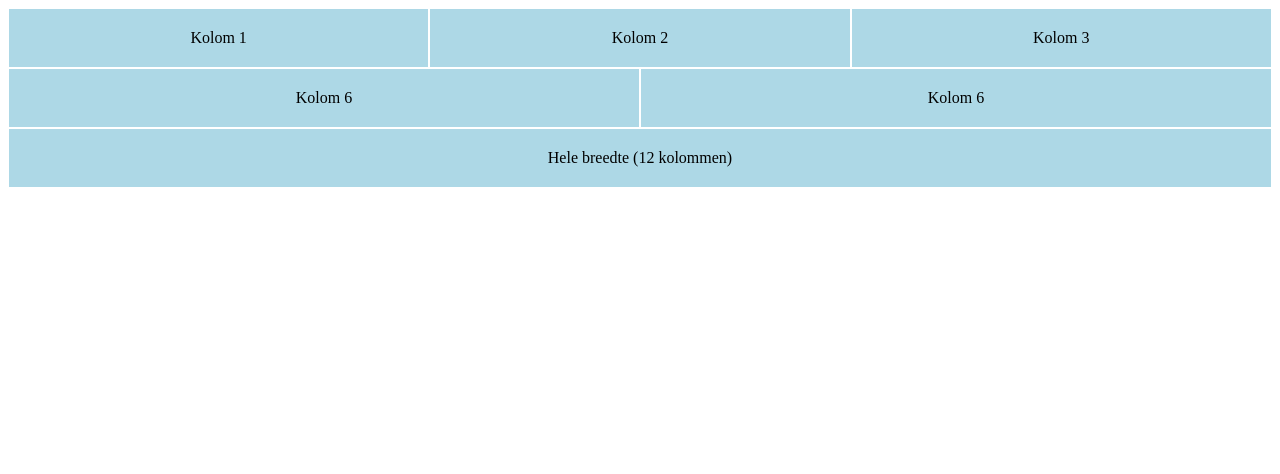
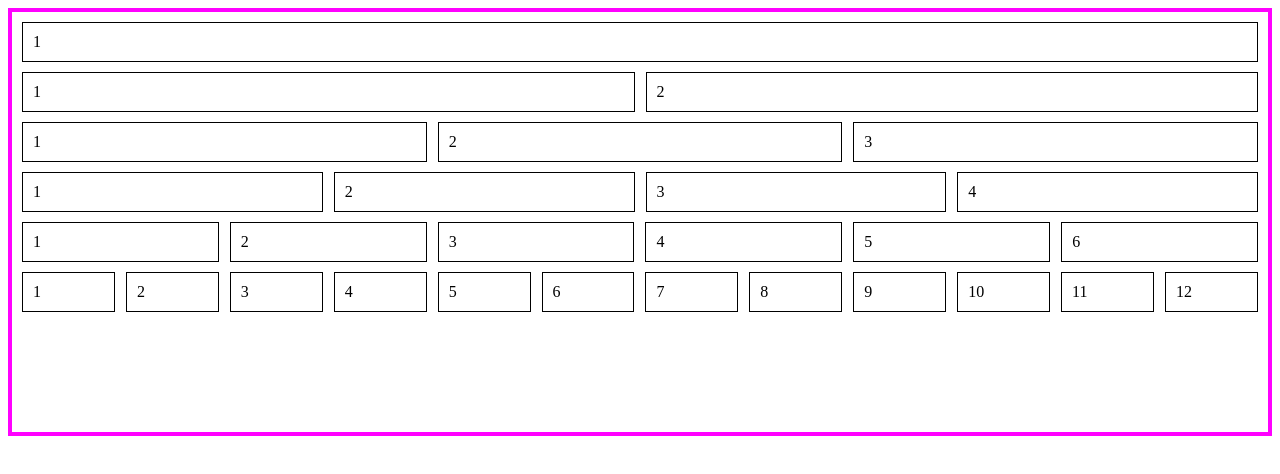
Before and after one commit to yusuf44441/FE-periode2, a plain HTML site: page index.html in a window 1280 px wide. Drawn offline with Linux system fonts and the light colour scheme.

Commit message:
Opdracht 1b

```diff
--- a/index.html
+++ b/index.html
@@ -10,20 +10,53 @@
 <body>
 
 <div class="container">
+
   <div class="row">
-            <div class="col-4">Kolom 1</div>
-            <div class="col-4">Kolom 2</div>
-            <div class="col-4">Kolom 3</div>
+    <div class="column col-12">1</div>
   </div>
 
   <div class="row">
-            <div class="col-6">Kolom 6</div>
-            <div class="col-6">Kolom 6</div>
+    <div class="column col-6">1</div>
+    <div class="column col-6">2</div>
   </div>
 
   <div class="row">
-            <div class="col-12">Hele breedte (12 kolommen)</div>
+    <div class="column col-4">1</div>
+    <div class="column col-4">2</div>
+    <div class="column col-4">3</div>
   </div>
+
+  <div class="row">
+    <div class="column col-3">1</div>
+    <div class="column col-3">2</div>
+    <div class="column col-3">3</div>
+    <div class="column col-3">4</div>
+  </div>
+
+  <div class="row">
+    <div class="column col-2">1</div>
+    <div class="column col-2">2</div>
+    <div class="column col-2">3</div>
+    <div class="column col-2">4</div>
+    <div class="column col-2">5</div>
+    <div class="column col-2">6</div>
+  </div>
+
+  <div class="row">
+    <div class="column col-1">1</div>
+    <div class="column col-1">2</div>
+    <div class="column col-1">3</div>
+    <div class="column col-1">4</div>
+    <div class="column col-1">5</div>
+    <div class="column col-1">6</div>
+    <div class="column col-1">7</div>
+    <div class="column col-1">8</div>
+    <div class="column col-1">9</div>
+    <div class="column col-1">10</div>
+    <div class="column col-1">11</div>
+    <div class="column col-1">12</div>
+  </div>
+
 </div>
 
 </body>
--- a/style.css
+++ b/style.css
@@ -1,84 +1,27 @@
-
-/* Algemene instellingen */
-* {
-    box-sizing: border-box;
-}
+:root { --gap: 11px; }
 
 .container {
-    width: 100%;
-    margin: 0 auto;
+  border: 4px solid magenta;
+  padding: 10px;
+  height: 400px;
 }
 
 .row {
-    display: flex;
-    flex-wrap: wrap;
+  display: flex;
+  gap: var(--gap);
+  margin-bottom: 10px;
 }
 
-/* Grid kolommen */
-.col-1 {
-    flex-grow: 0;
-    flex-basis: 8.33%;
+.column {
+  border: 1px solid black;
+  padding: 10px;
+  box-sizing: border-box;
 }
 
-.col-2 {
-    flex-grow: 0;
-    flex-basis: 16.66%;
-}
-
-.col-3 {
-    flex-grow: 0;
-    flex-basis: 25%;
-}
-
-.col-4 {
-    flex-grow: 0;
-    flex-basis: 33.33%;
-}
-
-.col-5 {
-    flex-grow: 0;
-    flex-basis: 41.66%;
-}
-
-.col-6 {
-    flex-grow: 0;
-    flex-basis: 50%;
-}
-
-.col-7 {
-    flex-grow: 0;
-    flex-basis: 58.33%;
-}
-
-.col-8 {
-    flex-grow: 0;
-    flex-basis: 66.66%;
-}
-
-.col-9 {
-    flex-grow: 0;
-    flex-basis: 75%;
-}
-
-.col-10 {
-    flex-grow: 0;
-    flex-basis: 83.33%;
-}
-
-.col-11 {
-    flex-grow: 0;
-    flex-basis: 91.66%;
-}
-
-.col-12 {
-    flex-grow: 0;
-    flex-basis: 100%;
-}
-
-
-[class^="col-"] {
-    background-color: lightblue;
-    border: 1px solid white;
-    padding: 20px;
-    text-align: center;
-}
+/* breedte = n kolommen + de gaps ertussen */
+.col-1  { flex: 0 0 calc((100% - 11 * var(--gap)) / 12 * 1  + 0 * var(--gap)); }
+.col-2  { flex: 0 0 calc((100% - 11 * var(--gap)) / 12 * 2  + 1 * var(--gap)); }
+.col-3  { flex: 0 0 calc((100% - 11 * var(--gap)) / 12 * 3  + 2 * var(--gap)); }
+.col-4  { flex: 0 0 calc((100% - 11 * var(--gap)) / 12 * 4  + 3 * var(--gap)); }
+.col-6  { flex: 0 0 calc((100% - 11 * var(--gap)) / 12 * 6  + 5 * var(--gap)); }
+.col-12 { flex: 0 0 100%; }
```
Lines whose indentation alone changed are shown as unchanged.
